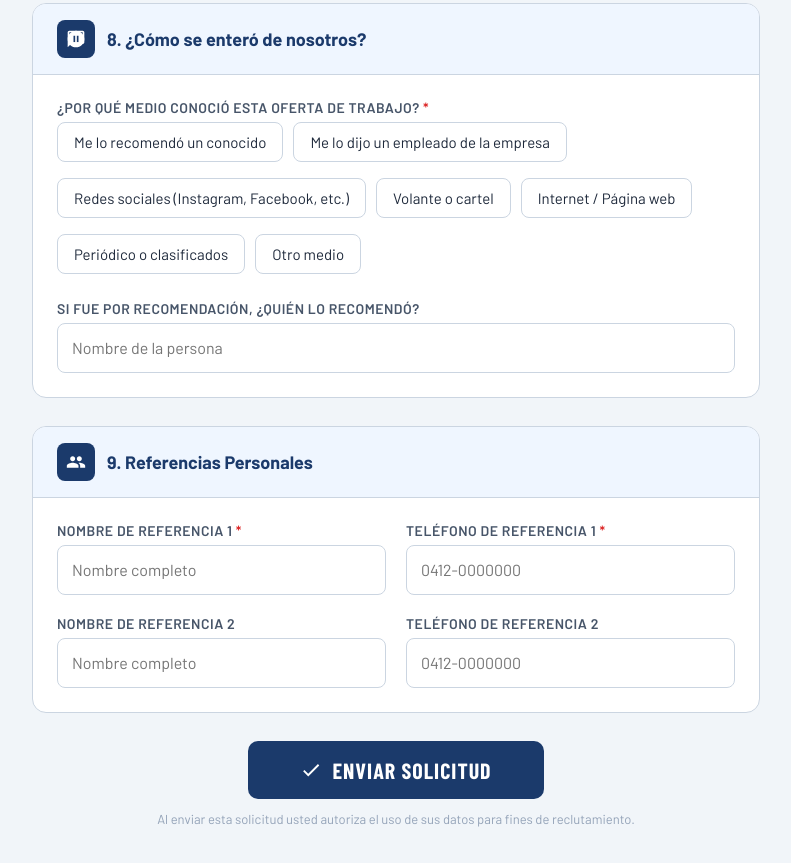
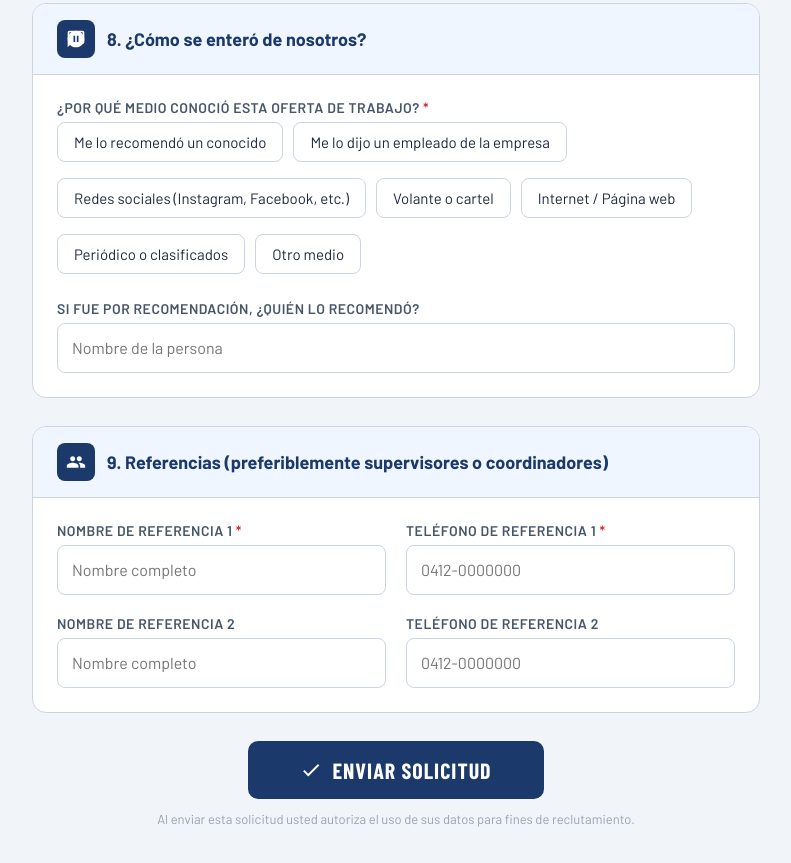
Before and after one commit to Juanisalima/reclutamiento-vigilantes, a plain HTML site: page index.html in a window 1280 px wide. Shown: the part 2739-3602 px from the top of the page, without its empty margins (244-1035 px from the left). Drawn offline with nearby package versions, Linux system fonts and the light colour scheme.

Commit message:
cambio a referencias

```diff
--- a/index.html
+++ b/index.html
@@ -628,7 +628,7 @@
       <div class="section-icon">
         <svg viewBox="0 0 24 24"><path d="M16 11c1.66 0 2.99-1.34 2.99-3S17.66 5 16 5c-1.66 0-3 1.34-3 3s1.34 3 3 3zm-8 0c1.66 0 2.99-1.34 2.99-3S9.66 5 8 5C6.34 5 5 6.34 5 8s1.34 3 3 3zm0 2c-2.33 0-7 1.17-7 3.5V19h14v-2.5c0-2.33-4.67-3.5-7-3.5zm8 0c-.29 0-.62.02-.97.05 1.16.84 1.97 1.97 1.97 3.45V19h6v-2.5c0-2.33-4.67-3.5-7-3.5z"/></svg>
       </div>
-      <h2>9. Referencias Personales</h2>
+      <h2>9. Referencias (preferiblemente supervisores o coordinadores)</h2>
     </div>
     <div class="section-body">
 
```
